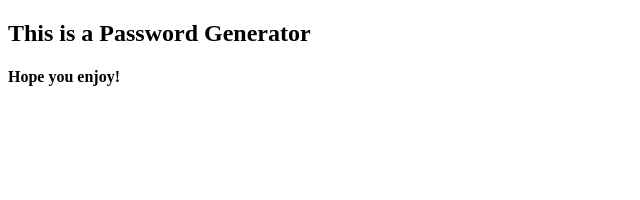
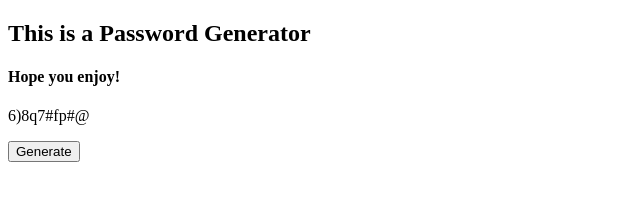
Before and after one commit to jkellzz/JsPasswordGenerator, a plain HTML site: page index.html in a window 1280 px wide. Shown: the whole page, without its empty margins (0-640 px from the left). Drawn offline with Linux system fonts and the light colour scheme.

Commit message:
Added a button which reloads & reruns the funtion

```diff
--- a/App.js
+++ b/App.js
@@ -0,0 +1,16 @@
+function generatePassword() {
+    var length = 10,
+    charset = "abcdefghijklmnopqrstuvwxyz1234567890!@#$%^&*()",
+    retVal = "";
+    for (var i = 0 , n = charset.length; i < length; i++) {
+        retVal += charset.charAt(Math.floor(Math.random() * n))
+    }
+    return retVal;
+}
+
+document.getElementById("here").innerHTML = generatePassword();
+
+
+function refreshPage(){
+    window.location.reload();
+}
--- a/index.html
+++ b/index.html
@@ -15,10 +15,14 @@
     <body>
         <h2>This is a Password Generator</h2>
         <h4>Hope you enjoy!</h4>
+        <p id="here"></p>
+        <button type="submit" onClick="refreshPage()">Generate</button>
+
+
         <!--[if lt IE 7]>
             <p class="browsehappy">You are using an <strong>outdated</strong> browser. Please <a href="#">upgrade your browser</a> to improve your experience.</p>
         <![endif]-->
 
-        <script src="" async defer></script>
+        <script src="App.js" async defer></script>
     </body>
 </html>
```
